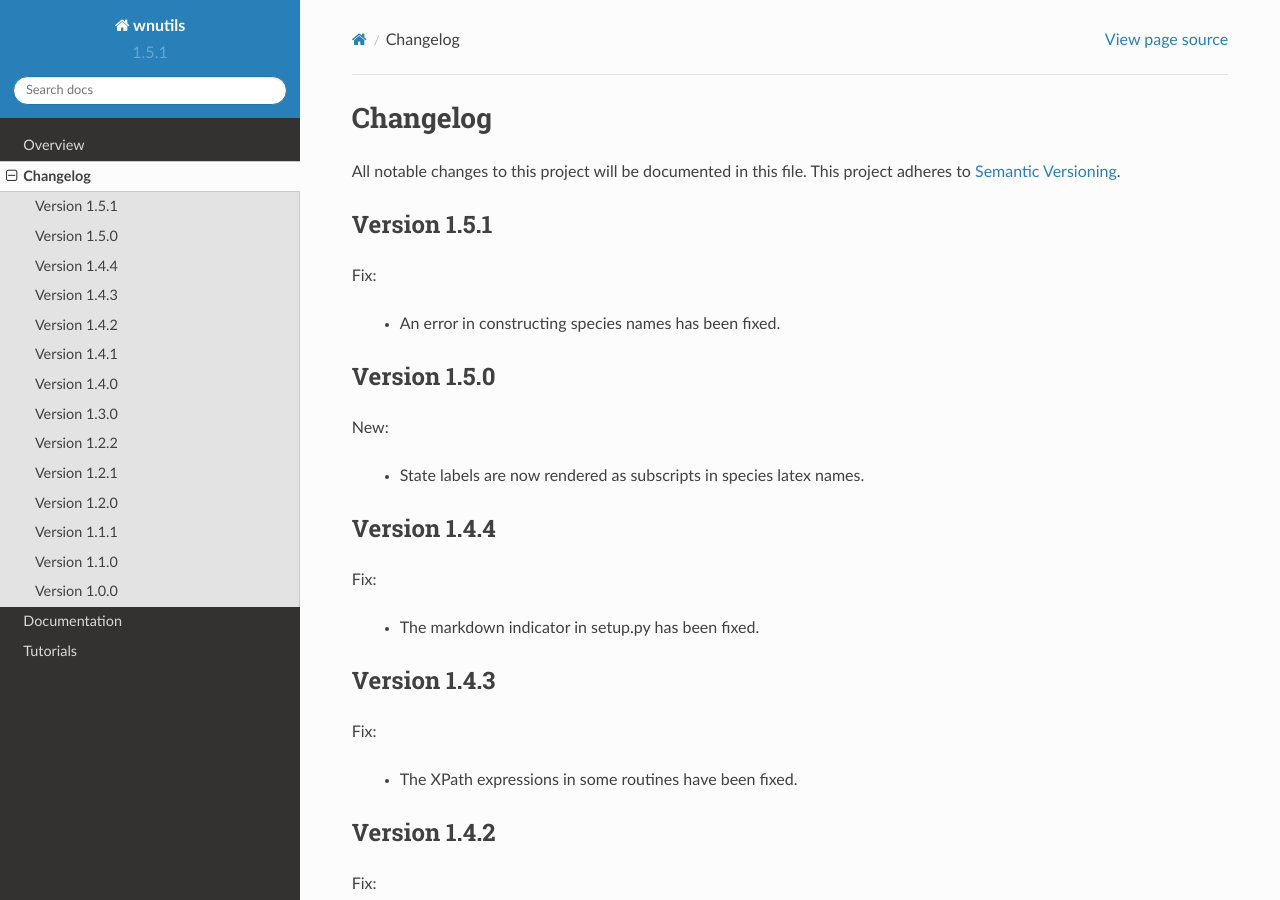
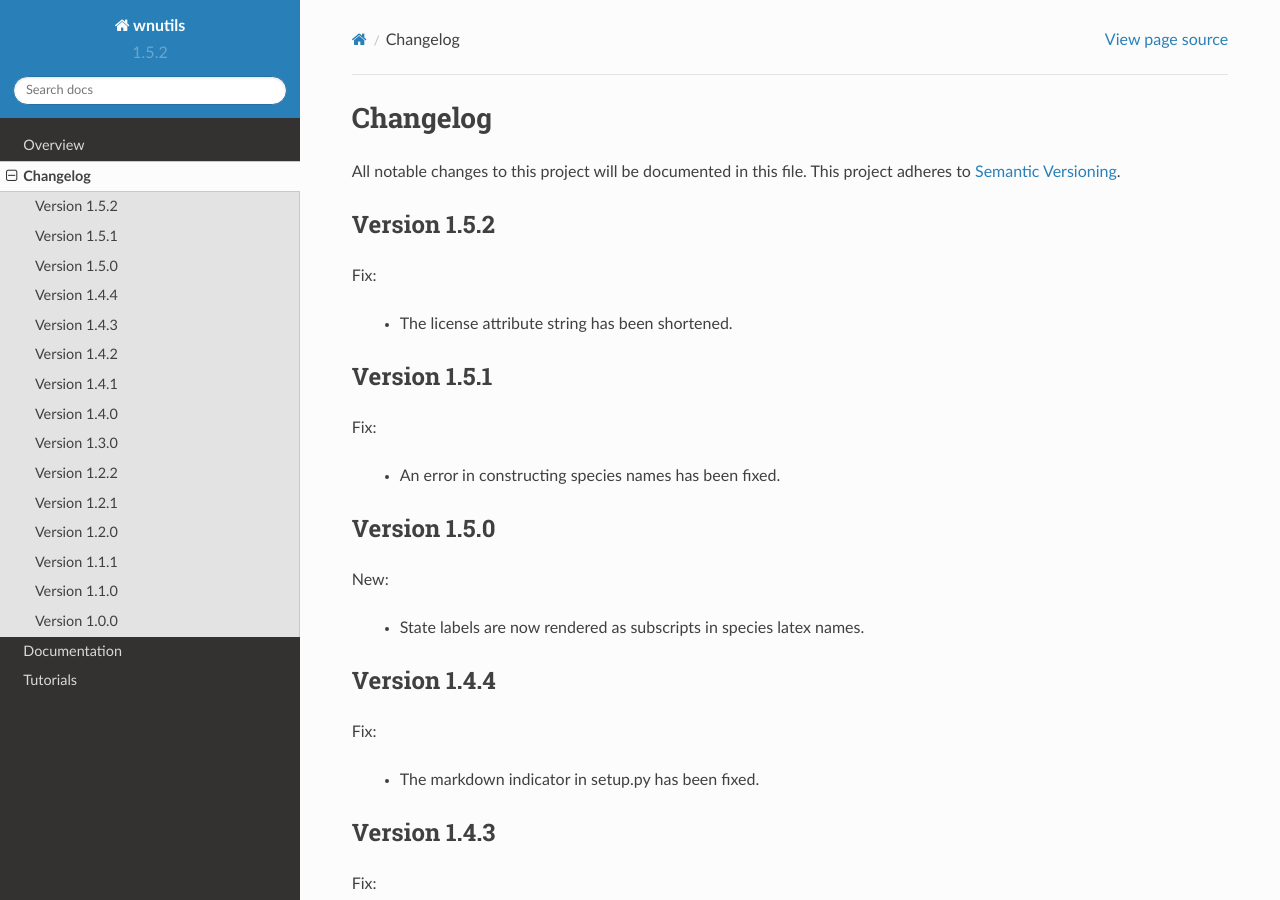
Before and after one commit to mbradle/wnutils, a Sphinx documentation site: the page built from doc/source/changelog.rst, in a window 1280 px wide and 900 px high. Built offline with Sphinx 7.4.7 and the Read the Docs theme 2.0.0, drawn with Linux system fonts in a browser that asks for light colours.

Commit message:
Shorten license string.  Update for next release.

```diff
--- a/doc/source/changelog.rst
+++ b/doc/source/changelog.rst
@@ -3,6 +3,13 @@
 
 All notable changes to this project will be documented in this file.  This
 project adheres to `Semantic Versioning <http://semver.org/spec/v2.0.0.html>`_.
+
+Version 1.5.2
+-------------
+
+Fix:
+
+  * The license attribute string has been shortened.
 
 Version 1.5.1
 -------------
--- a/wnutils/__about__.py
+++ b/wnutils/__about__.py
@@ -8,6 +8,6 @@
 
 __title__ = "wnutils"
 __summary__ = "Python project to read and plot webnucleo files"
-__version__ = "1.5.1"
+__version__ = "1.5.2"
 __author__ = "Clemson University"
 __copyright__ = "Clemson University, 2018-2020"
```
